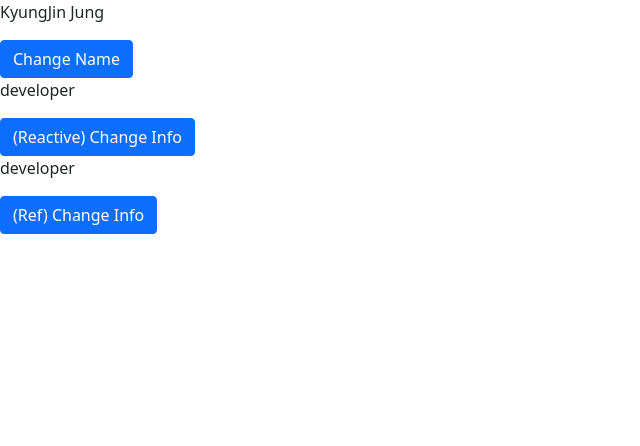
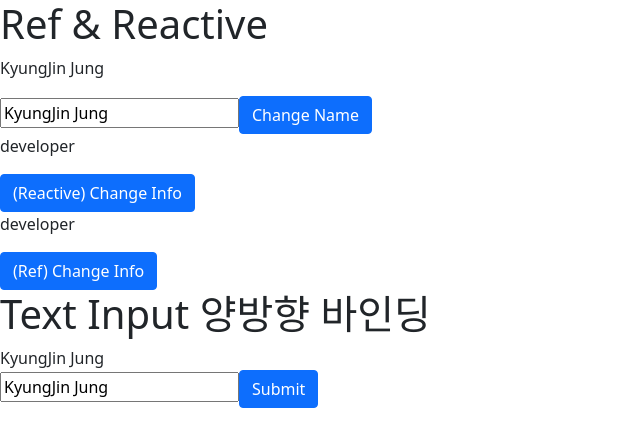
Before and after one commit to okyungjin/vue3-todo, a Vue app: page / in a window 1280 px wide. Shown: the top 446 px of the page, without its empty margins (0-640 px from the left). Built offline with nearby package versions, Linux system fonts and the light colour scheme.

Commit message:
Text Input에 양방향 바인딩 및 폴더 구조 변경

```diff
--- a/src/App.vue
+++ b/src/App.vue
@@ -1,55 +1,18 @@
 <template>
-  <div>
-    <p>{{ name }}</p>
-    <button class="btn btn-primary" @click="updateName">Change Name</button>
-  </div>
-
-  <div>
-    <p>{{ reactiveInfo.job }}</p>
-    <button class="btn btn-primary" @click="updateReactiveInfo">(Reactive) Change Info</button>
-  </div>
-
-  <div>
-    <p>{{ refInfo.job }}</p>
-    <button class="btn btn-primary" @click="updateRefInfo">(Ref) Change Info</button>
-  </div>
+  <h1>Ref & Reactive</h1>
+  <RefAndReactive></RefAndReactive>
+  <TextInput></TextInput>
 </template>
 
 <script>
-import { ref, reactive } from 'vue';
+import TextInput from './views/TextInput';
+import RefAndReactive from './views/RefAndReactive'
 
 export default {
-  setup() {
-    let name = ref('KyungJin Jung');
 
-    const reactiveInfo = reactive({
-      job: 'developer',
-    });
-
-    const refInfo = ref({
-      job: 'developer',
-    });
-
-    const greeting = (name) => `Hello, ${name}`;
-
-    const greet = greeting(name);
-
-    const updateName = () => name.value = '정경진';
-
-    const updateReactiveInfo = () => reactiveInfo.job = '(Reactive) Frontend Developer';
-
-    const updateRefInfo = () => refInfo.value.job = '(Ref) Frontend Developer';
-
-    return {
-      name,
-      reactiveInfo,
-      refInfo,
-      greeting,
-      greet,
-      updateName,
-      updateReactiveInfo,
-      updateRefInfo,
-    }
+  components: {
+    TextInput,
+    RefAndReactive,
   }
 }
 </script>
--- /dev/null
+++ b/src/views/RefAndReactive.vue
@@ -0,0 +1,60 @@
+<template>
+  <div>
+    <p>{{ name }}</p>
+    <input type="text" v-model="name">
+    <button class="btn btn-primary" @click="updateName">Change Name</button>
+  </div>
+
+  <div>
+    <p>{{ reactiveInfo.job }}</p>
+    <button class="btn btn-primary" @click="updateReactiveInfo">(Reactive) Change Info</button>
+  </div>
+
+  <div>
+    <p>{{ refInfo.job }}</p>
+    <button class="btn btn-primary" @click="updateRefInfo">(Ref) Change Info</button>
+  </div>
+</template>
+
+<script>
+import { ref, reactive } from 'vue';
+
+export default {
+  setup() {
+    let name = ref('KyungJin Jung');
+
+    const reactiveInfo = reactive({
+      job: 'developer',
+    });
+
+    const refInfo = ref({
+      job: 'developer',
+    });
+
+    const greeting = (name) => `Hello, ${name}`;
+
+    const greet = greeting(name);
+
+    const updateName = () => name.value = '정경진';
+
+    const updateReactiveInfo = () => reactiveInfo.job = '(Reactive) Frontend Developer';
+
+    const updateRefInfo = () => refInfo.value.job = '(Ref) Frontend Developer';
+
+    return {
+      name,
+      reactiveInfo,
+      refInfo,
+      greeting,
+      greet,
+      updateName,
+      updateReactiveInfo,
+      updateRefInfo,
+    }
+  },
+}
+</script>
+
+<style scoped>
+
+</style>
--- /dev/null
+++ b/src/views/TextInput.vue
@@ -0,0 +1,27 @@
+<template>
+  <h1>Text Input 양방향 바인딩</h1>
+  <div>{{ name }}</div>
+  <input type="text" v-model="name">
+  <button class="btn btn-primary" @click="submitName">Submit</button>
+</template>
+
+<script>
+  import { ref } from 'vue';
+
+  export default {
+    setup() {
+      let name = ref('KyungJin Jung');
+
+      const submitName = () => console.log(name.value);
+
+      return {
+        name,
+        submitName,
+      }
+    }
+  }
+</script>
+
+<style scoped>
+
+</style>
```
